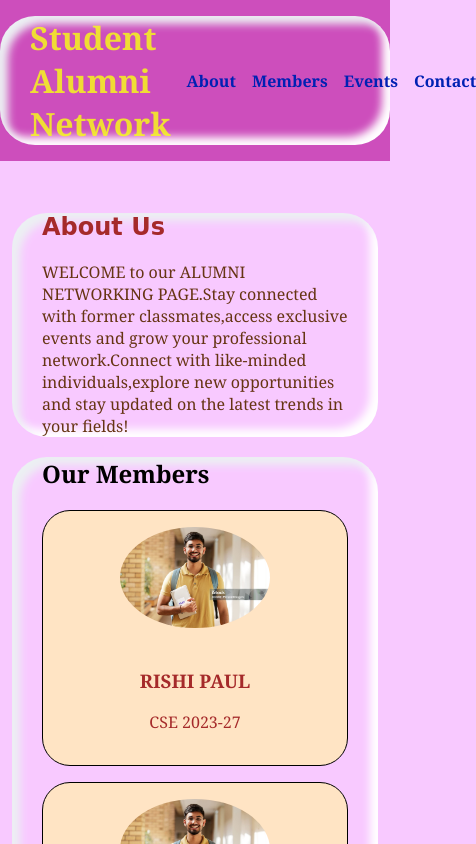
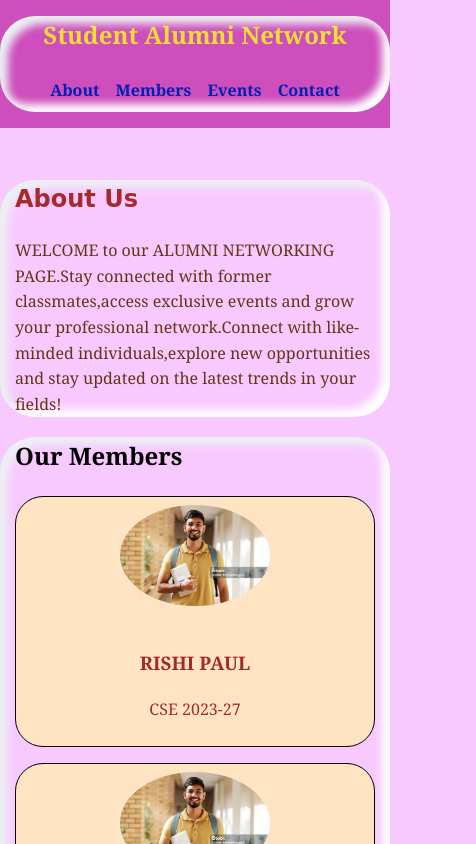
Before and after one commit to noobremon/Alumni-Association, a plain HTML site: page pages/events/networking/network.html in a window 390 px wide. Shown: the top 844 px of the page, 476 px wide, since content can reach past the window. Drawn offline with Linux system fonts and the light colour scheme.

```diff
--- a/pages/events/mentorship.css
+++ b/pages/events/mentorship/mentorship.css
@@ -1,27 +1,37 @@
+/* Base styles */
 body {
     font-family: 'Segoe UI', Tahoma, Geneva, Verdana, sans-serif;
     margin: 0;
     padding: 0;
     color: #333;
-    background-color:#e1b382;
+    background-color: #e1b382;
+    line-height: 1.6;
 }
 
+.container {
+    width: 90%;
+    max-width: 1200px;
+    margin: 0 auto;
+    padding: 0 15px;
+}
+
+/* Header styles */
 header {
-    background-color:#2d545e;
+    background-color: #2d545e;
     color: #fff;
     padding: 15px 0;
 }
 
 header .container {
-    width: 90%;
-    margin: 0 auto;
     display: flex;
     justify-content: space-between;
     align-items: center;
+    flex-wrap: wrap;
 }
 
 header h1 {
     margin: 0;
+    font-size: 1.8em;
 }
 
 nav ul {
@@ -29,10 +39,11 @@
     margin: 0;
     padding: 0;
     display: flex;
+    flex-wrap: wrap;
 }
 
 nav ul li {
-    margin: 0 15px;
+    margin: 10px 15px;
 }
 
 nav ul li a {
@@ -45,8 +56,9 @@
     border-bottom: 2px solid #fff;
 }
 
+/* Main content styles */
 main {
-    padding: 20px;
+    padding: 20px 0;
 }
 
 .hero {
@@ -59,10 +71,17 @@
 .hero h2 {
     margin: 0;
     font-size: 2.5em;
+    color: rgb(106, 12, 12);
+    background-color: rgba(122, 78, 16, 0.71);
+    border-bottom-left-radius: 18px;
+    display: inline-block;
+    padding: 10px;
 }
 
 .hero p {
     font-size: 1.2em;
+    color: rgba(165, 42, 42, 0.797);
+    text-decoration: underline;
 }
 
 .details,
@@ -78,6 +97,7 @@
     padding-bottom: 10px;
     margin-bottom: 20px;
     color: #0066cc;
+    text-align: center;
 }
 
 ul {
@@ -89,6 +109,7 @@
     margin: 10px 0;
 }
 
+/* Form styles */
 form {
     max-width: 600px;
     margin: 0 auto;
@@ -115,6 +136,7 @@
     padding: 10px;
     border: 1px solid #14842cb7;
     border-radius: 4px;
+    font-size: 16px;
 }
 
 .form-group textarea {
@@ -129,21 +151,68 @@
     border: none;
     border-radius: 4px;
     cursor: pointer;
+    font-size: 16px;
+    transition: background-color 0.3s ease;
 }
 
 button:hover {
     background-color: hwb(233 19% 26%);
 }
 
+/* Footer styles */
 footer {
-
     background-color: #ce89079c;
-    color: #2386cd00;
     padding: 15px 0;
     text-align: center;
 }
 
-footer .container {
-    width: 90%;
-    margin: 0 auto;
+footer p {
+    color: #ff414e;
+    margin: 0;
 }
+
+/* Responsive styles */
+@media screen and (max-width: 768px) {
+    header .container {
+        flex-direction: column;
+        text-align: center;
+    }
+
+    nav ul {
+        margin-top: 15px;
+        justify-content: center;
+    }
+
+    .hero h2 {
+        font-size: 2em;
+    }
+
+    .hero p {
+        font-size: 1em;
+    }
+}
+
+@media screen and (max-width: 480px) {
+    header h1 {
+        font-size: 1.5em;
+    }
+
+    nav ul li {
+        margin: 5px;
+    }
+
+    .hero h2 {
+        font-size: 1.8em;
+    }
+
+    form {
+        padding: 15px;
+    }
+
+    .form-group input,
+    .form-group select,
+    .form-group textarea,
+    button {
+        font-size: 14px;
+    }
+}
--- a/pages/events/networking/network.css
+++ b/pages/events/networking/network.css
@@ -1,26 +1,37 @@
+/* Base styles */
 body {
-    font-family:Georgia, 'Times New Roman', Times, serif;
+    font-family: Georgia, 'Times New Roman', Times, serif;
     margin: 0;
     padding: 0;
-    background-color:#e100ff36;
+    background-color: #e100ff36;
+    line-height: 1.6;
 }
 
+.container {
+    max-width: 1200px;
+    margin: 0 auto;
+    padding: 0 20px;
+    box-shadow: inset 8px 8px 8px #ecf0f3, inset -8px -8px 8px #ffffff;
+    border-radius: 35px;
+}
+
+/* Header styles */
 header {
-    background:#b300929c;
-    color:rgba(247, 255, 20, 0.808);
+    background: #b300929c;
+    color: rgba(247, 255, 20, 0.808);
     padding: 1em 0;
 }
 
 header .container {
-    max-width: 1200px;
-    margin: 0 auto;
     display: flex;
-    justify-content:space-between;
+    justify-content: space-between;
     align-items: center;
+    flex-wrap: wrap;
 }
 
 header h1 {
     margin: 0;
+    font-size: 1.8em;
 }
 
 nav ul {
@@ -28,36 +39,39 @@
     margin: 0;
     padding: 0;
     display: flex;
+    flex-wrap: wrap;
 }
 
 nav ul li {
     margin-left: 1em;
+    margin-top: 0.5em;
 }
 
 nav ul li a {
-    color:#0021b3;
+    color: #0021b3;
     text-decoration: none;
     font-weight: bold;
 }
 
+/* Main content styles */
 main {
     padding: 2em 0;
-}
-
-.container {
-    max-width: 1200px;
-    margin: 0 auto;
-    padding: 0 1em;
-    padding: 0px 30px;
-    margin: 14px 12px;
-    border-radius: 35px;
-    box-shadow: inset 8px 8px 8px  #ecf0f3, inset -8px -8px 8px #ffffff;
 }
 
 section {
     margin-bottom: 2em;
 }
 
+#about h2 {
+    color: brown;
+    font-family: cursive;
+}
+
+#about p {
+    color: #663413;
+}
+
+/* Member grid styles */
 .member-grid {
     display: grid;
     grid-template-columns: repeat(auto-fit, minmax(250px, 1fr));
@@ -70,15 +84,18 @@
     border-radius: 8px;
     padding: 1em;
     text-align: center;
+    color: brown;
+    background-color: bisque;
 }
 
 .member-card img {
     width: 100%;
+    max-width: 150px;
     border-radius: 50%;
-    max-width: 150px;
     margin-bottom: 1em;
 }
 
+/* Form styles */
 form {
     display: flex;
     flex-direction: column;
@@ -88,14 +105,17 @@
     margin: 0.5em 0 0.2em;
 }
 
-form input, form textarea {
+form input,
+form textarea,
+form select {
     margin-bottom: 1em;
     padding: 0.8em;
     border: 1px solid #a54e189a;
     border-radius: 4px;
+    font-size: 16px;
 }
 
-form button{
+form button {
     background: #b3009bfb;
     color: #fff;
     padding: 0.8em;
@@ -103,13 +123,14 @@
     border-radius: 18px;
     cursor: pointer;
     font-size: 0.9em;
-
+    transition: background 0.3s ease;
 }
 
 form button:hover {
     background: #661336;
 }
 
+/* Footer styles */
 footer {
     background: #9a1f63f9;
     color: #37208cfa;
@@ -118,10 +139,44 @@
     position: relative;
     bottom: 0;
 }
-#about p{
-    color: #663413;
+
+/* Responsive styles */
+@media screen and (max-width: 768px) {
+    header .container {
+        flex-direction: column;
+        text-align: center;
+    }
+
+    nav ul {
+        margin-top: 1em;
+        justify-content: center;
+    }
+
+    nav ul li {
+        margin: 0.5em;
+    }
+
+    .member-grid {
+        grid-template-columns: repeat(auto-fit, minmax(200px, 1fr));
+    }
 }
-#about h2{
-    color: brown;
-    font-family: cursive;
+
+@media screen and (max-width: 480px) {
+    header h1 {
+        font-size: 1.5em;
+    }
+
+    .container {
+        padding: 0 15px;
+    }
+
+    .member-card {
+        padding: 0.5em;
+    }
+
+    form input,
+    form textarea,
+    form select {
+        font-size: 14px;
+    }
 }
```
Also changed, not shown: pages/event.html (+2 -2 lines), pages/events/guest/guest.html (deleted, +0 -12 lines), pages/events/mentorship/mentorship.html (renamed from pages/events/mentorship.html), pages/events/webinars/webinar.html (renamed from pages/events/webinar.html).
